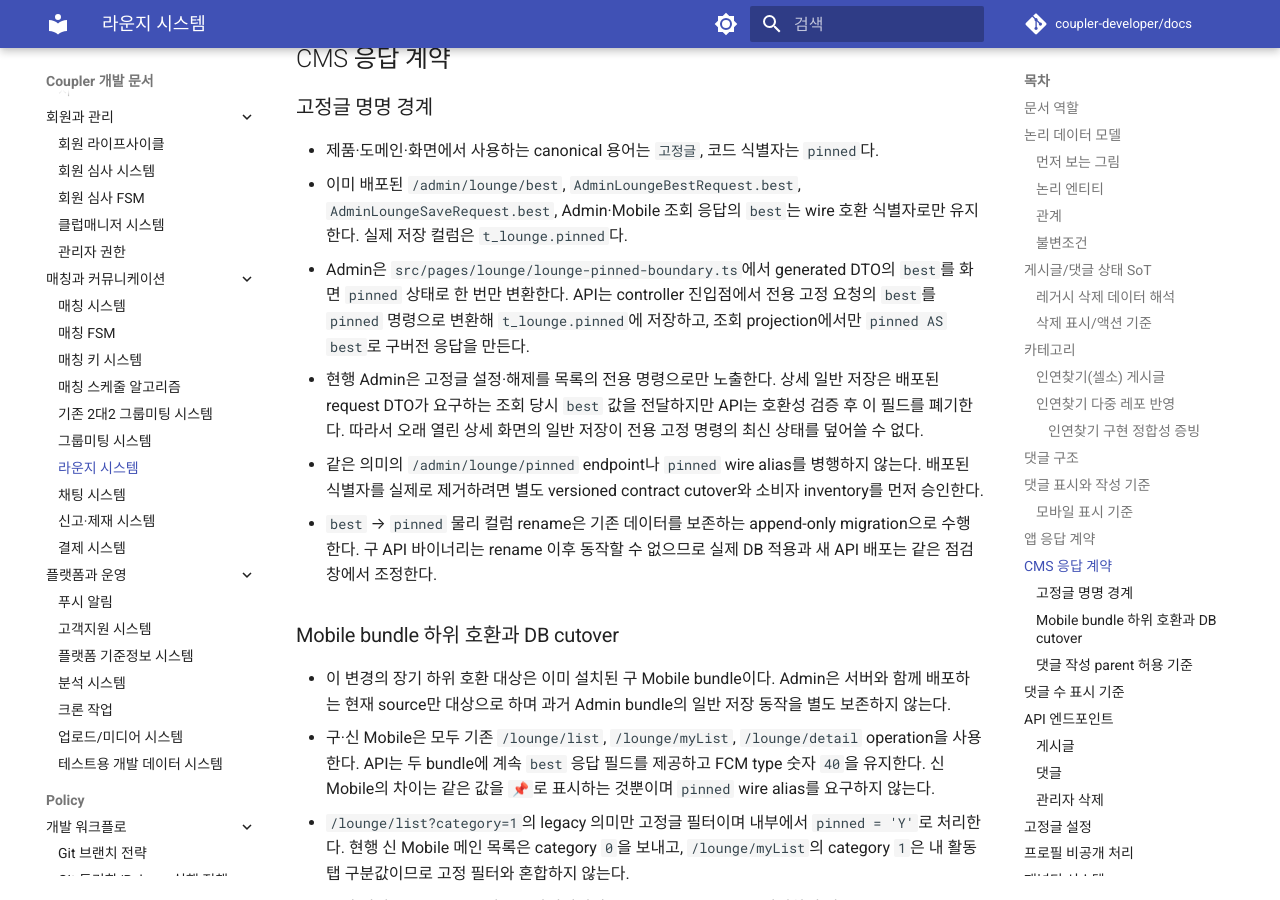
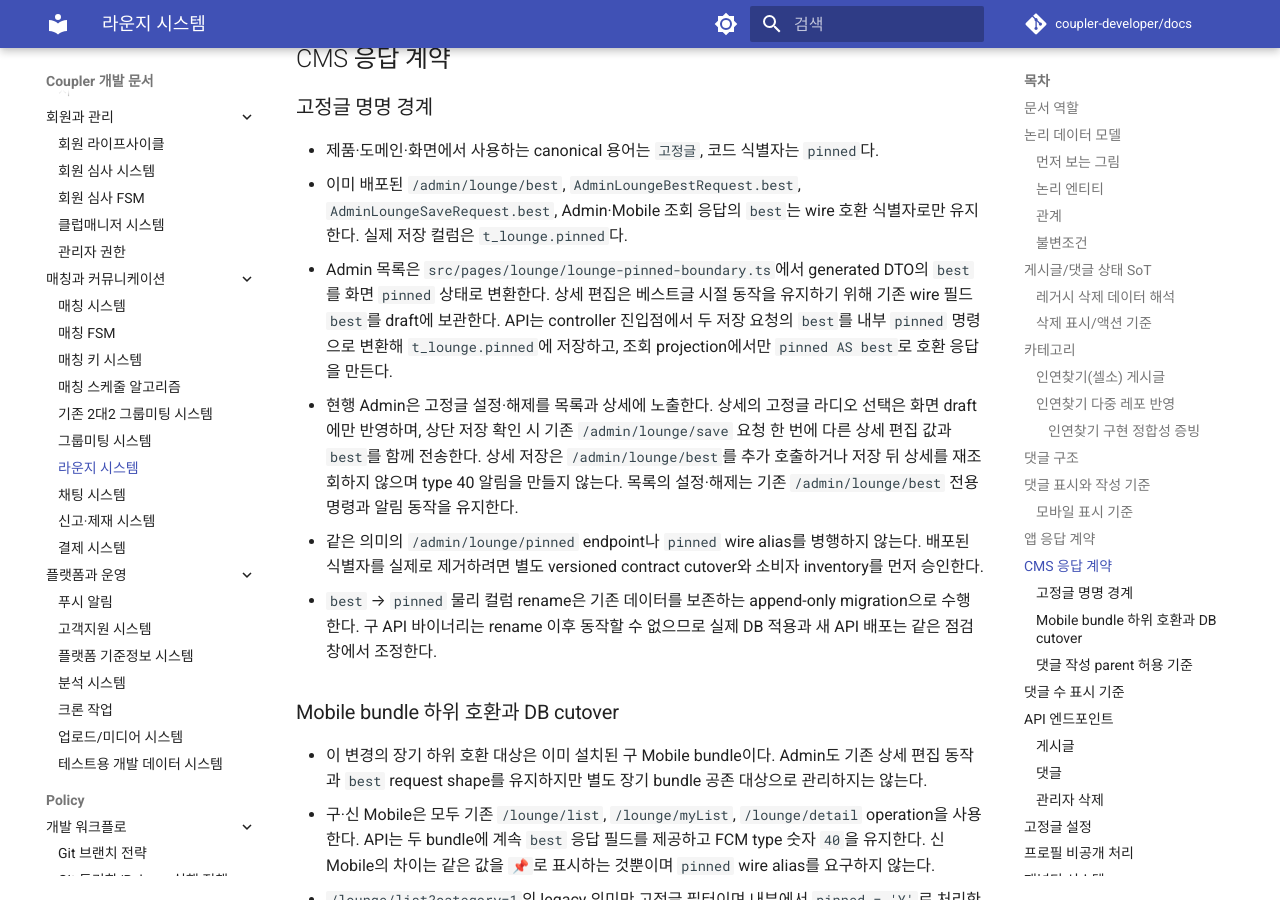
Before and after one commit to coupler-developer/docs, an MkDocs documentation site: the page built from content/architecture/lounge-system.md, in a window 1280 px wide and 900 px high, scrolled down 8516 px. Built offline with MkDocs 1.6.1 and Material for MkDocs 9.7.7, drawn with Linux system fonts in a browser that asks for light colours; comment, search, counter and statistics services are not loaded; some of the changed text lies outside the part shown.

Commit message:
docs: 라운지 고정글 상세 저장 정책 정정 (#185)

```diff
--- a/content/architecture/lounge-system.md
+++ b/content/architecture/lounge-system.md
@@ -285,12 +285,14 @@ type CommentParentRef =
 - 이미 배포된 `/admin/lounge/best`, `AdminLoungeBestRequest.best`, `AdminLoungeSaveRequest.best`,
   Admin·Mobile 조회 응답의 `best`는 wire 호환 식별자로만 유지한다. 실제 저장 컬럼은
   `t_lounge.pinned`다.
-- Admin은 `src/pages/lounge/lounge-pinned-boundary.ts`에서 generated DTO의 `best`를 화면 `pinned` 상태로
-  한 번만 변환한다. API는 controller 진입점에서 전용 고정 요청의 `best`를 `pinned` 명령으로 변환해
-  `t_lounge.pinned`에 저장하고, 조회 projection에서만 `pinned AS best`로 구버전 응답을 만든다.
-- 현행 Admin은 고정글 설정·해제를 목록의 전용 명령으로만 노출한다. 상세 일반 저장은 배포된 request DTO가
-  요구하는 조회 당시 `best` 값을 전달하지만 API는 호환성 검증 후 이 필드를 폐기한다. 따라서 오래 열린 상세
-  화면의 일반 저장이 전용 고정 명령의 최신 상태를 덮어쓸 수 없다.
+- Admin 목록은 `src/pages/lounge/lounge-pinned-boundary.ts`에서 generated DTO의 `best`를 화면 `pinned`
+  상태로 변환한다. 상세 편집은 베스트글 시절 동작을 유지하기 위해 기존 wire 필드 `best`를 draft에 보관한다.
+  API는 controller 진입점에서 두 저장 요청의 `best`를 내부 `pinned` 명령으로 변환해 `t_lounge.pinned`에
+  저장하고, 조회 projection에서만 `pinned AS best`로 호환 응답을 만든다.
+- 현행 Admin은 고정글 설정·해제를 목록과 상세에 노출한다. 상세의 고정글 라디오 선택은 화면 draft에만
+  반영하며, 상단 저장 확인 시 기존 `/admin/lounge/save` 요청 한 번에 다른 상세 편집 값과 `best`를 함께
+  전송한다. 상세 저장은 `/admin/lounge/best`를 추가 호출하거나 저장 뒤 상세를 재조회하지 않으며 type 40
+  알림을 만들지 않는다. 목록의 설정·해제는 기존 `/admin/lounge/best` 전용 명령과 알림 동작을 유지한다.
 - 같은 의미의 `/admin/lounge/pinned` endpoint나 `pinned` wire alias를 병행하지 않는다. 배포된 식별자를
   실제로 제거하려면 별도 versioned contract cutover와 소비자 inventory를 먼저 승인한다.
 - `best` → `pinned` 물리 컬럼 rename은 기존 데이터를 보존하는 append-only migration으로 수행한다. 구 API
@@ -298,8 +300,8 @@ type CommentParentRef =
 
 ### Mobile bundle 하위 호환과 DB cutover
 
-- 이 변경의 장기 하위 호환 대상은 이미 설치된 구 Mobile bundle이다. Admin은 서버와 함께 배포하는 현재
-  source만 대상으로 하며 과거 Admin bundle의 일반 저장 동작을 별도 보존하지 않는다.
+- 이 변경의 장기 하위 호환 대상은 이미 설치된 구 Mobile bundle이다. Admin도 기존 상세 편집 동작과
+  `best` request shape를 유지하지만 별도 장기 bundle 공존 대상으로 관리하지는 않는다.
 - 구·신 Mobile은 모두 기존 `/lounge/list`, `/lounge/myList`, `/lounge/detail` operation을 사용한다. API는 두
   bundle에 계속 `best` 응답 필드를 제공하고 FCM type 숫자 `40`을 유지한다. 신 Mobile의 차이는 같은 값을
   `📌`로 표시하는 것뿐이며 `pinned` wire alias를 요구하지 않는다.
@@ -422,11 +424,13 @@ API가 DB 전이를 명시적인 `action`과 `actor_type`으로 투영하므로
 
 ## 고정글 설정
 
-- 관리자가 수동으로 설정 (`/admin/lounge/best`; 배포된 legacy wire path)
+- 관리자가 목록에서 수동으로 설정 (`/admin/lounge/best`; 배포된 legacy wire path)
+- 상세의 라디오 선택은 상단 저장 시 `/admin/lounge/save`의 기존 `best` 필드로 함께 반영하며 type 40 알림을
+  만들지 않는다.
 - `NORMAL` 게시글만 설정/해제 가능
-- API 경계에서 request `best`를 명령 `pinned`로 변환하고 `t_lounge.pinned`에 저장
-- 실제 `N → Y` 전이와 type 40 알림 intent를 같은 transaction에 저장한다. 알림 이력은 FCM 전에 한 번만
-  저장하고, intent 선점에 성공한 요청만 FCM을 전송한다.
+- API 경계에서 두 request의 `best`를 명령 `pinned`로 변환하고 `t_lounge.pinned`에 저장
+- `/admin/lounge/best`의 실제 `N → Y` 전이와 type 40 알림 intent를 같은 transaction에 저장한다. 알림
+  이력은 FCM 전에 한 번만 저장하고, intent 선점에 성공한 요청만 FCM을 전송한다.
 - API 요청은 intent 저장 뒤 bounded worker를 깨우고 즉시 끝난다. worker는 시작 직후와 30초마다 pending,
   1분 지난 failed, 5분 이상 멈춘 processing intent를 읽어 최초 시도를 포함해 최대 3회 처리한다. 따라서 claim
   직후 API instance가 종료돼도 사용자의 같은 요청 재호출 없이 복구한다.
```
Also changed, not shown: content/policy/push-notification-policy.md (+3 -2 lines).
